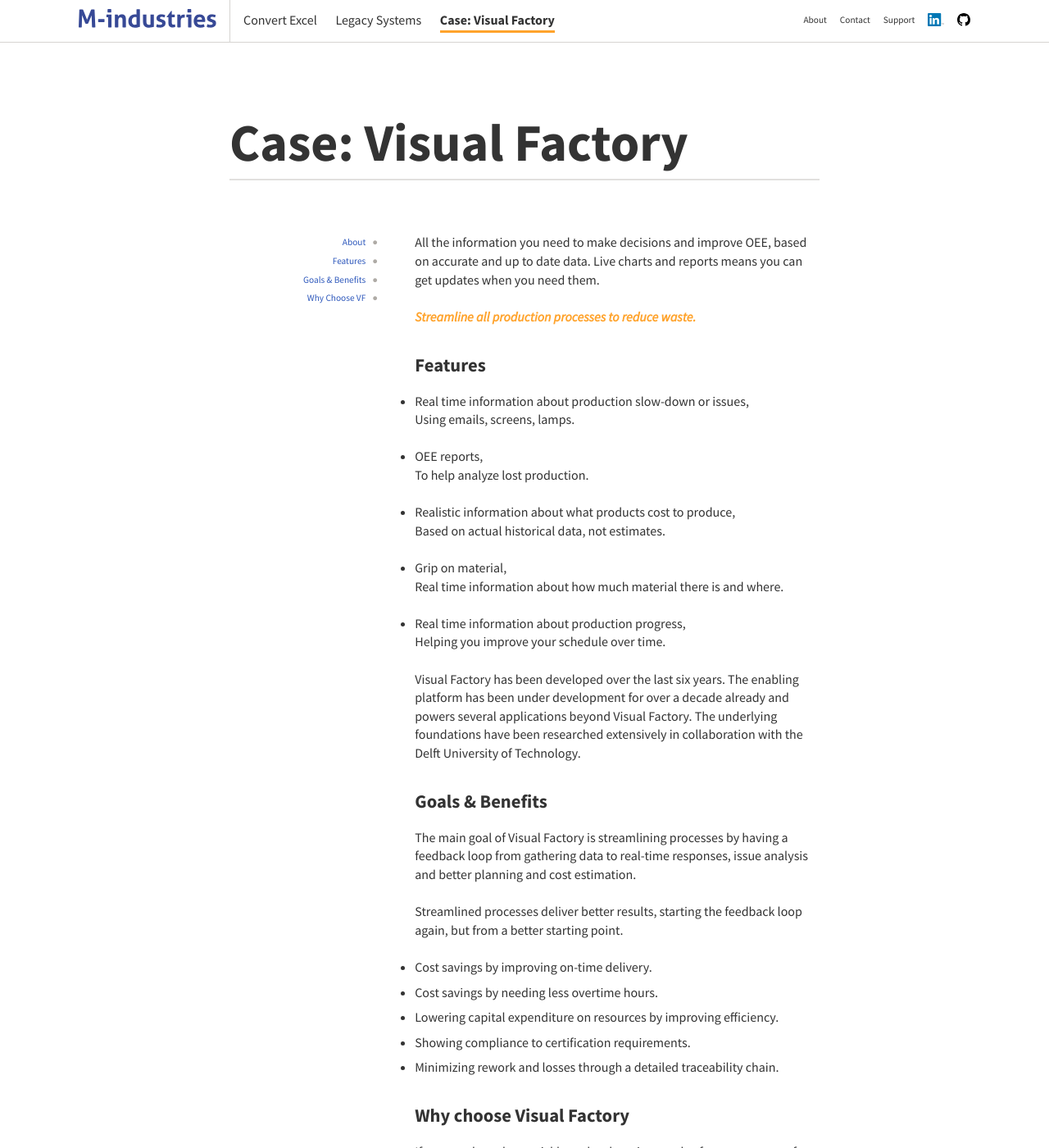
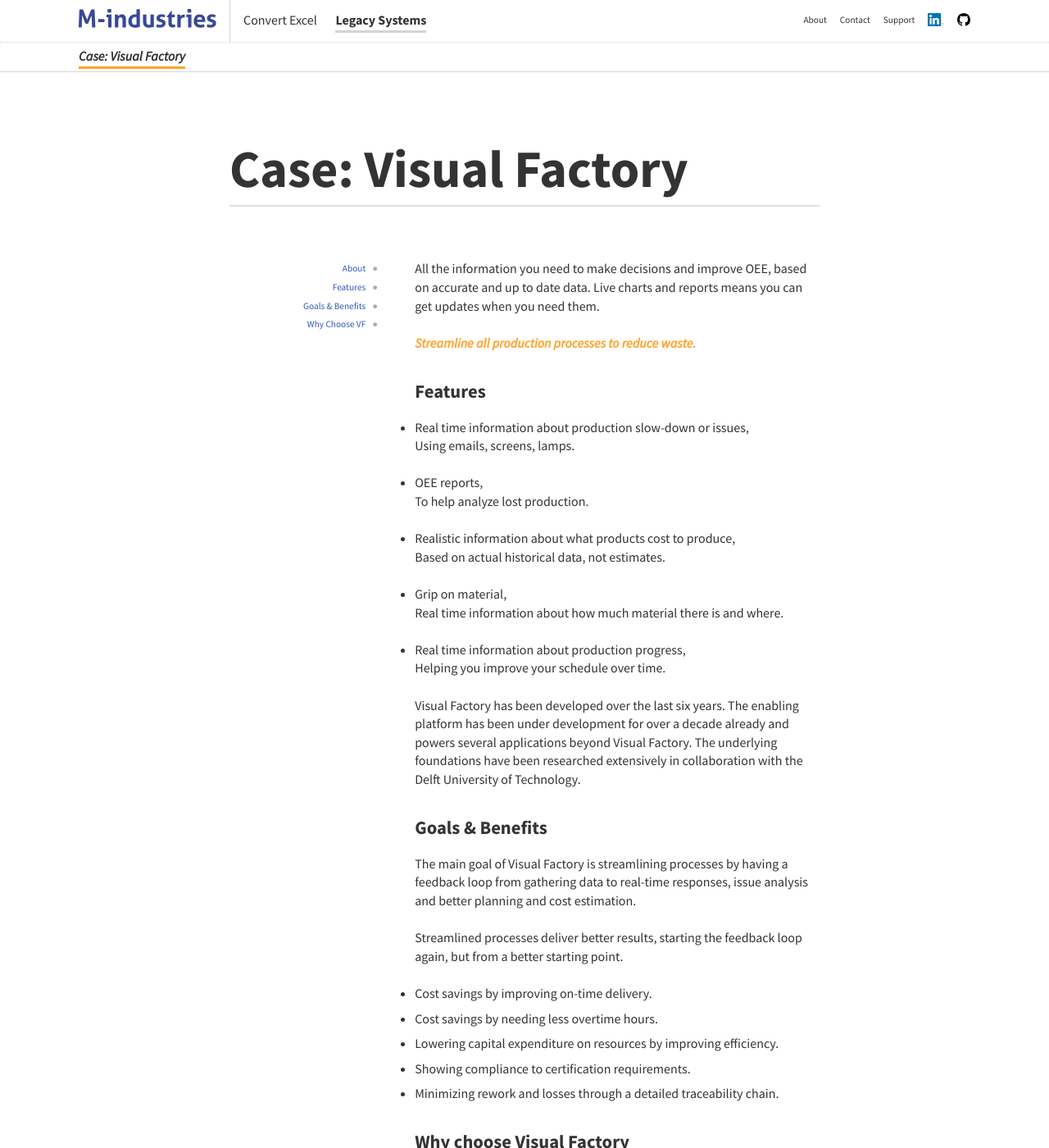
Before and after one commit to M-industries/Mainsite, a Jekyll site: the page built from pages/legacy/vf.md, in a window 1280 px wide and 1400 px high. Shown: the whole window at 82% size. Built offline with Jekyll 4.4.1, drawn with Linux system fonts in a browser that asks for light colours.

```diff
--- a/_includes/header.html
+++ b/_includes/header.html
@@ -1,4 +1,27 @@
-<header>
+{% assign page_url = page.url | remove_first: "/pages/" %}
+{% assign page_url_parts = page_url | split: "/" %}
+{% assign page_section = page_url_parts | first %}
+{% assign page_section = page_section | remove_first: ".html" %}
+
+{% assign has_sub_nav = false %}
+{% unless page.category == "sub" or page.layout == "home" %}
+{% capture sub_nav %}
+{% for item in site.pages %}
+	{% assign item_url = item.url | remove_first: "/pages/" %}
+	{% assign item_url_parts = item_url | split: "/" %}
+	{% assign item_section = item_url_parts | first %}
+
+	{% unless item_section contains '.html' or item_section != page_section %}
+		{% assign has_sub_nav = true %}
+		<li class="{% if item.url == page.url %}current{% endif %}">
+			<a href="{{ item.url | relative_url }}">{{ item.title }}</a>
+		</li>
+	{% endunless %}
+{% endfor %}
+{% endcapture %}
+{% endunless %}
+
+<header class="{% if has_sub_nav %}has-subnav{% endif %}">
 	<div class="inner">
 
 		<a class="logo" href="{{ site.url }}{{ site.baseurl }}/" title="Home">
@@ -13,7 +36,13 @@
 			<ul class="main">
 				{% for item in site.pages %}
 					{% if item.category == "main" %}
-						<li class="{% if item.url == page.url %}current{% endif %}">
+
+						{% assign item_url = item.url | remove_first: "/pages/" %}
+						{% assign item_url_parts = item_url | split: "/" %}
+						{% assign item_section = item_url_parts | first %}
+						{% assign item_section = item_section | remove_first: ".html" %}
+
+						<li class="{% if item.url == page.url %}current{% endif %} {% if item_section == page_section %}current-section{% endif %}">
 							<a href="{{ item.url | relative_url }}">{{ item.title }}</a>
 						</li>
 					{% endif %}
@@ -47,4 +76,17 @@
 			</a>
 		</nav>
 	</div>
+
+	{% if has_sub_nav %}
+		<div class="sub-header">
+			<div class="inner">
+				<nav id="sub-nav">
+					<ul class="main">
+						{{ sub_nav }}
+					</ul>
+				</nav>
+			</div>
+		</div>
+	{% endif %}
+
 </header>
--- a/src/main.scss
+++ b/src/main.scss
@@ -109,6 +109,9 @@ a[name] {
 	display: block;
 	position: relative;
 	top: -4rem;
+	.has-subnav ~ article & {
+		top: -6rem;
+	}
 }
 
 header {
@@ -124,6 +127,7 @@ header {
 		margin: 0 auto;
 		display: flex;
 		position: relative;
+	}
 
 	nav {
 		width: 100%;
@@ -159,6 +163,10 @@ header {
 		}
 		a:active {
 			border-bottom-color: $grey4;
+		}
+		.current-section > a {
+			border-bottom-color: $grey5;
+			font-weight: bold;
 		}
 		.current > a {
 			border-bottom-color: $orange;
@@ -252,6 +260,14 @@ header {
 		.nav-toggle {
 			display: block;
 		}
+	}
+
+	.sub-header {
+		border-top: 1px dotted $grey5;
+		font-style: italic;
+		ul {
+			padding-top: 3px;
+			padding-bottom: 0;
 		}
 	}
 }
@@ -375,6 +391,12 @@ footer {
 			}
 		}
 	}
+	.has-subnav + & {
+		top: 8rem;
+	}
+	.page .has-subnav ~ & + article {
+		margin-top: 12rem;
+	}
 
 	> span {
 		display: block;
@@ -406,6 +428,10 @@ footer {
 article {
 	max-width: $base-width;
 	margin: 4rem auto 0 auto;
+
+	.has-subnav ~ & {
+		margin-top: 6rem;
+	}
 
 	h1 {
 		border-bottom: 2px solid transparentize($grey2, .7);
```
Also changed, not shown: pages/excel.md (+0 -1 lines), pages/legacy.md (+0 -1 lines), pages/legacy/vf.md (renamed from pages/vf.md, +0 -2 lines). Lines whose indentation alone changed are shown as unchanged.
